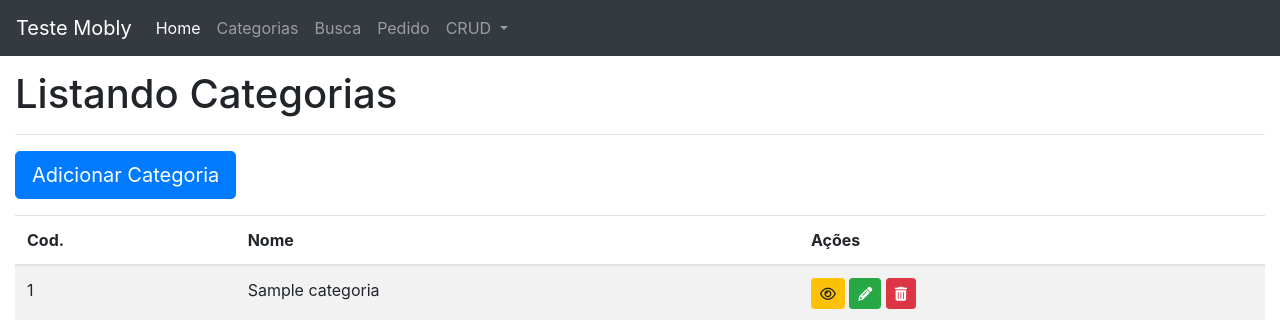
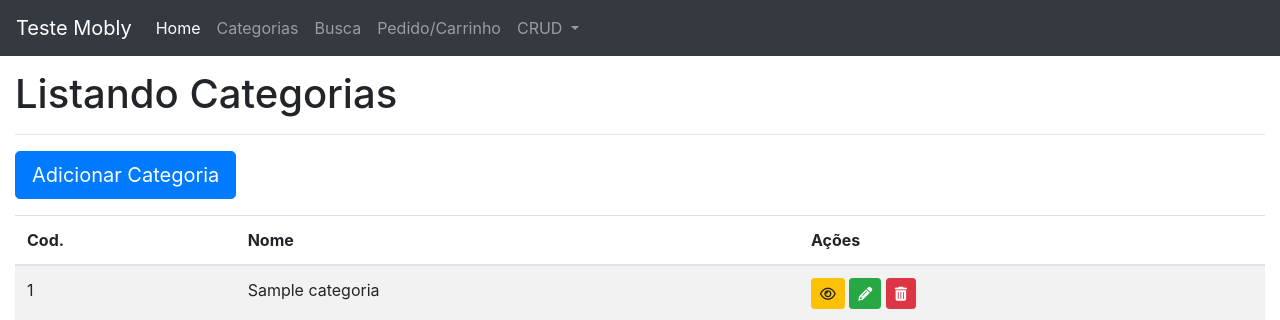
Before and after one commit to vagnerhf/testemobly, a Symfony app: template templates/categoria/index.html.twig in a window 1280 px wide. Shown: the top 320 px of the page. Run offline with Twig, Linux system fonts and the light colour scheme; the template is opened without the code that fills it: most values are stand-ins (such as "Sample title", 1, 10 or a date in 2020); some libraries are stand-ins or nearby versions.

Commit message:
Adicionado Pedido ao Menu

```diff
--- a/src/Controller/PedidoController.php
+++ b/src/Controller/PedidoController.php
@@ -15,7 +15,7 @@ use Symfony\Component\VarDumper\VarDumper;
 class PedidoController extends Controller
 {
     /**
-     * @Route("/pedido", name="pedido")
+     * @Route("/pedido", name="loja_pedido")
      * @Template("pedido/index.html.twig")
      * @return Response
      */
--- a/templates/base.html.twig
+++ b/templates/base.html.twig
@@ -31,7 +31,7 @@
                     <a class="nav-link" href="">Busca</a>
                 </li>
                 <li class="nav-item">
-                    <a class="nav-link" href="">Pedido</a>
+                    <a class="nav-link" href="{{ path('loja_pedido') }}">Pedido/Carrinho</a>
                 </li>
 
                 <li class="nav-item dropdown">
```
